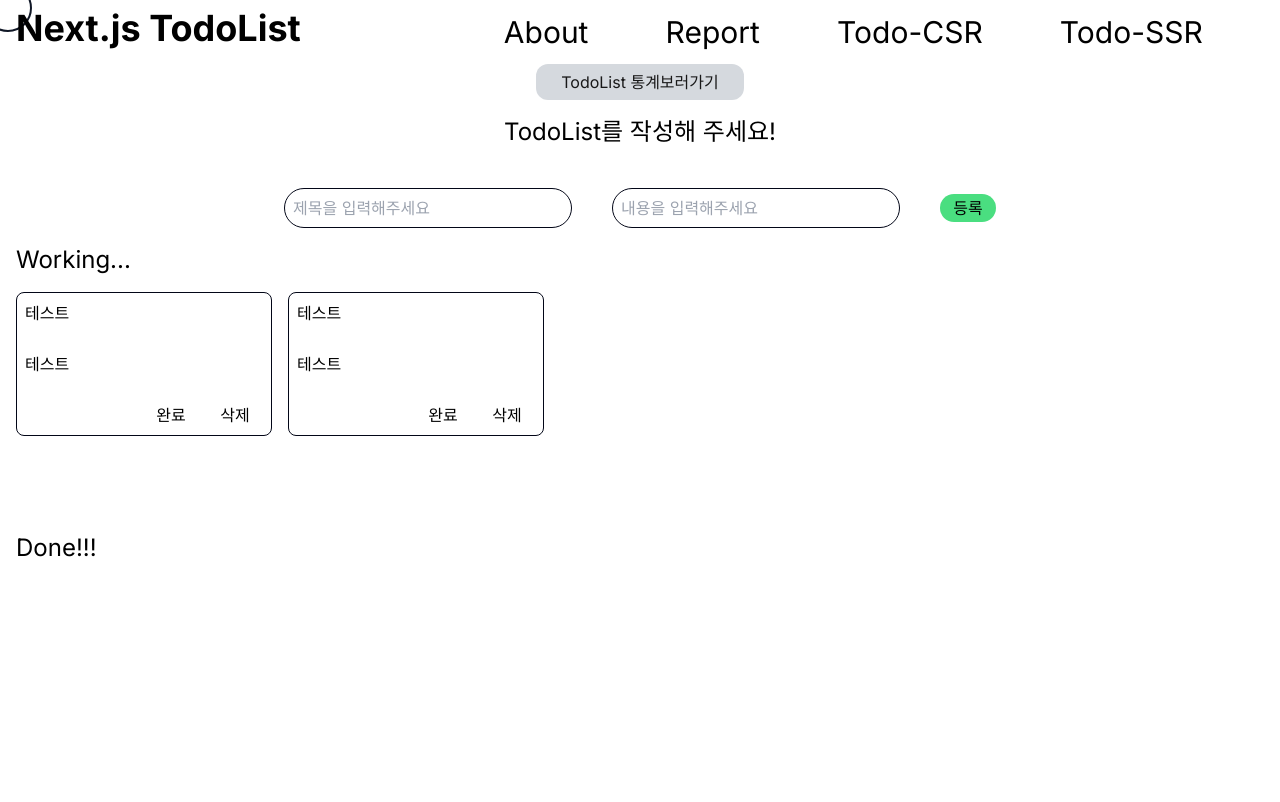
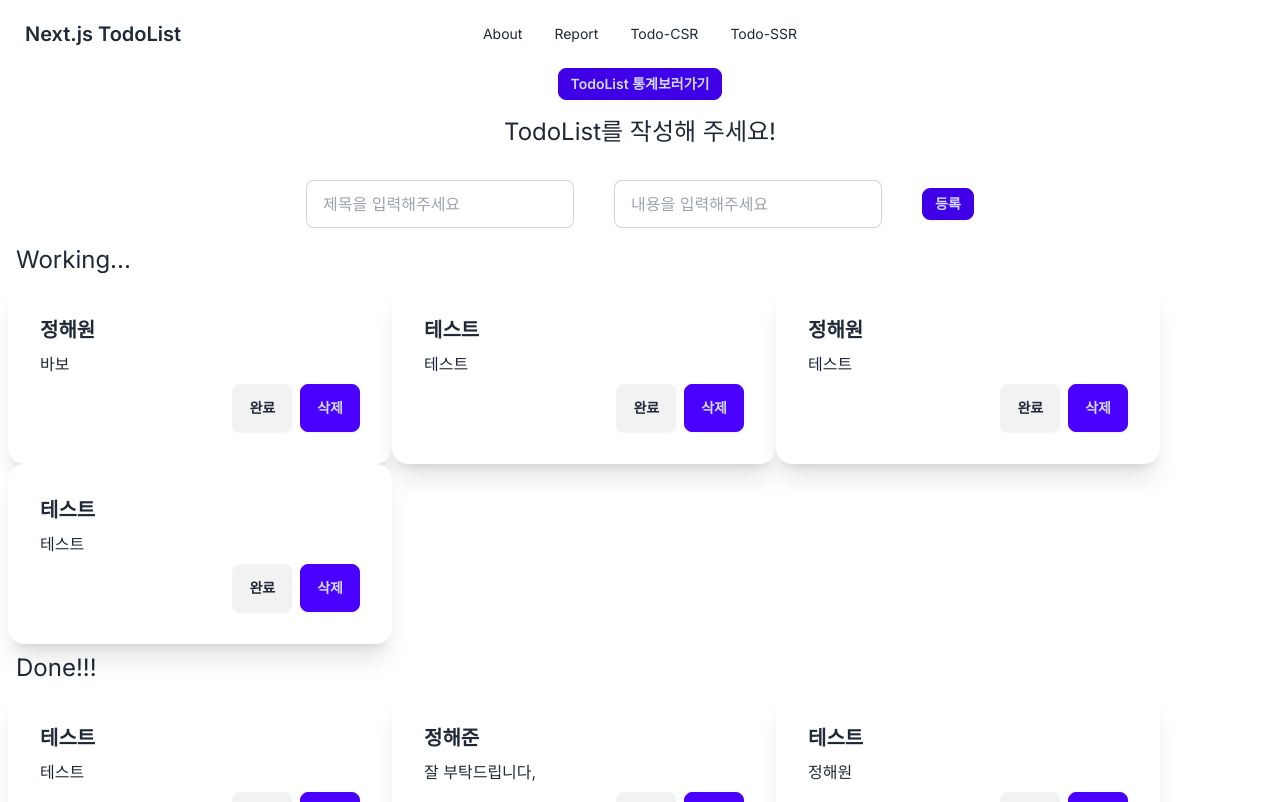
Before and after one commit to DecidedCard/nextjs-todolist, a Next.js app: page /todo-csr in a window 1280 px wide. Shown: the top 802 px of the page. Built offline with nearby package versions, Linux system fonts and the light colour scheme; data requests are answered from the project's data file.

Commit message:
[style] daizy ui css 수정

```diff
--- a/db.json
+++ b/db.json
@@ -9,10 +9,46 @@
       "id": "6a6b",
       "title": "테스트",
       "contents": "테스트",
+      "isDone": true
+    },
+    {
+      "id": "1ec8",
+      "title": "정해원",
+      "contents": "바보",
       "isDone": false
     },
     {
-      "id": "fa6b",
+      "id": "a83b",
+      "title": "정해준",
+      "contents": "잘 부탁드립니다,",
+      "isDone": true
+    },
+    {
+      "id": "9b27",
+      "title": "테스트",
+      "contents": "테스트",
+      "isDone": false
+    },
+    {
+      "id": "cba1",
+      "title": "정해원 ",
+      "contents": "테스트",
+      "isDone": false
+    },
+    {
+      "id": "2769",
+      "title": "테스트",
+      "contents": "정해원",
+      "isDone": true
+    },
+    {
+      "id": "9b33",
+      "title": "바보",
+      "contents": "멍청이",
+      "isDone": true
+    },
+    {
+      "id": "1c80",
       "title": "테스트",
       "contents": "테스트",
       "isDone": false
--- a/package.json
+++ b/package.json
@@ -21,6 +21,7 @@
     "@types/react": "^18",
     "@types/react-dom": "^18",
     "autoprefixer": "^10.0.1",
+    "daisyui": "^4.7.3",
     "eslint": "^8",
     "eslint-config-next": "14.1.3",
     "postcss": "^8",
--- a/src/app/api/todoList/[id]/route.ts
+++ b/src/app/api/todoList/[id]/route.ts
@@ -6,6 +6,14 @@
 ) {
   const { id } = params;
   const { isDone } = await request.json();
+
+  const response = await fetch(`${url}/${id}`, {
+    method: "PATCH",
+    headers: {
+      "Content-Type": "application/json",
+    },
+    body: JSON.stringify({ isDone }),
+  });
 
   if (!id || !isDone) {
     return new Response(
@@ -16,14 +24,6 @@
       }
     );
   }
-
-  const response = await fetch(`${url}/${id}`, {
-    method: "PATCH",
-    headers: {
-      "Content-Type": "application/json",
-    },
-    body: JSON.stringify({ isDone }),
-  });
 
   if (!response.ok) {
     return new Response(
--- a/src/app/layout.tsx
+++ b/src/app/layout.tsx
@@ -3,7 +3,6 @@
 import "./globals.css";
 import Navigation from "@/components/Navigation";
 import QueryProvider from "./QueryProvider";
-import Header from "@/components/Header";
 import MousePointer from "@/components/MousePointer";
 
 const inter = Inter({ subsets: ["latin"] });
@@ -24,7 +23,6 @@
         <MousePointer>
           {" "}
           <div className="flex justify-between min-w-max">
-            <Header />
             <Navigation />
           </div>
           <QueryProvider>{children}</QueryProvider>
--- a/src/app/todo-ssr/page.tsx
+++ b/src/app/todo-ssr/page.tsx
@@ -10,12 +10,9 @@
 
   return (
     <main>
-      <Link href={"/report"}>
-        <p className="flex justify-center items-center bg-green-400 w-52 h-9 rounded-xl opacity-90 mx-auto">
-          TodoList 통계보러가기
-        </p>
-      </Link>
-
+      <div className="flex justify-center">
+        <Link href={"/report"}>TodoList 통계보러가기</Link>
+      </div>
       <div className="min-h-72">
         <h2 className="text-2xl ml-4">Working...</h2>
         <section className="flex flex-wrap m-2">
@@ -25,12 +22,11 @@
             })
             .map((item) => {
               return (
-                <div
-                  key={item.id}
-                  className="flex flex-col justify-between m-2 p-2 min-w-64 min-h-36 rounded-lg border border-solid border-slate-950 bg-amber-100 bg-opacity-60"
-                >
-                  <h2>{item.title}</h2>
-                  <p>{item.contents}</p>
+                <div key={item.id} className="card w-96 bg-base-100 shadow-xl">
+                  <div className="card-body">
+                    <h2 className="card-title">{item.title}</h2>
+                    <p>{item.contents}</p>
+                  </div>
                 </div>
               );
             })}
@@ -45,12 +41,11 @@
             })
             .map((item) => {
               return (
-                <div
-                  key={item.id}
-                  className="flex flex-col justify-between m-2 p-2 min-w-64 min-h-36 rounded-lg border border-solid border-slate-950 bg-amber-100 bg-opacity-60"
-                >
-                  <h2>{item.title}</h2>
-                  <p>{item.contents}</p>
+                <div key={item.id} className="card w-96 bg-base-100 shadow-xl">
+                  <div className="card-body">
+                    <h2 className="card-title">{item.title}</h2>
+                    <p>{item.contents}</p>
+                  </div>
                 </div>
               );
             })}
--- a/src/components/Header.tsx
+++ /dev/null
@@ -1,14 +0,0 @@
-import Link from "next/link";
-import React from "react";
-
-const Header = () => {
-  return (
-    <header className="flex justify-center items-center ml-4 min-w-max h-14 text-4xl font-bold hover:scale-110 duration-300">
-      <Link href={"/"}>
-        <h1>Next.js TodoList</h1>
-      </Link>
-    </header>
-  );
-};
-
-export default Header;
--- a/src/components/MousePointer.tsx
+++ b/src/components/MousePointer.tsx
@@ -19,7 +19,7 @@
       {children}
       <div
         style={{ transform: `translate(${xy?.x}px, ${xy?.y}px)` }}
-        className="absolute ease-linear duration-75 rounded-full -z-10 w-12 h-12 -left-4 -top-4 border-2 border-solid border-gray-900"
+        className="absolute rounded-full -z-10 w-12 h-12 -left-4 -top-4 border-2 border-solid border-white"
       />
     </div>
   );
--- a/src/components/Navigation.tsx
+++ b/src/components/Navigation.tsx
@@ -3,20 +3,65 @@
 
 const Navigation = () => {
   return (
-    <nav className="flex justify-evenly items-center w-4/6 h-16 text-3xl">
-      <Link href={"/about"} className="hover:scale-125 duration-300">
-        About
-      </Link>
-      <Link href={"/report"} className="hover:scale-125 duration-300">
-        Report
-      </Link>
-      <Link href={"/todo-csr"} className="hover:scale-125 duration-300">
-        Todo-CSR
-      </Link>
-      <Link href={"/todo-ssr"} className="hover:scale-125 duration-300">
-        Todo-SSR
-      </Link>
-    </nav>
+    <div className="navbar bg-base-100">
+      <div className="navbar-start">
+        <div className="dropdown">
+          <div tabIndex={0} role="button" className="btn btn-ghost lg:hidden">
+            <svg
+              xmlns="http://www.w3.org/2000/svg"
+              className="h-5 w-5"
+              fill="none"
+              viewBox="0 0 24 24"
+              stroke="currentColor"
+            >
+              <path
+                strokeLinecap="round"
+                strokeLinejoin="round"
+                strokeWidth="2"
+                d="M4 6h16M4 12h8m-8 6h16"
+              />
+            </svg>
+          </div>
+          <ul
+            tabIndex={0}
+            className="menu menu-sm dropdown-content mt-3 z-[1] p-2 shadow bg-base-100 rounded-box w-52"
+          >
+            <li>
+              <Link href={"/about"}>About</Link>
+            </li>
+            <li>
+              <Link href={"/report"}>Report</Link>
+            </li>
+            <li>
+              <Link href={"/todo-csr"}>Todo-CSR</Link>
+            </li>
+            <li>
+              <Link href={"/todo-ssr"}>Todo-SSR</Link>
+            </li>
+          </ul>
+        </div>
+        <Link href={"/"} className="btn btn-ghost text-xl">
+          Next.js TodoList
+        </Link>
+      </div>
+      <div className="navbar-center hidden lg:flex">
+        <ul className="menu menu-horizontal px-1">
+          <li>
+            <Link href={"/about"}>About</Link>
+          </li>
+          <li>
+            <Link href={"/report"}>Report</Link>
+          </li>
+          <li>
+            <Link href={"/todo-csr"}>Todo-CSR</Link>
+          </li>
+          <li>
+            <Link href={"/todo-ssr"}>Todo-SSR</Link>
+          </li>
+        </ul>
+      </div>
+      <div className="navbar-end"></div>
+    </div>
   );
 };
 
--- a/src/components/TodoListComponents/InputForm.tsx
+++ b/src/components/TodoListComponents/InputForm.tsx
@@ -23,16 +23,16 @@
           placeholder="제목을 입력해주세요"
           value={title}
           onChange={onChangeTitleHandler}
-          className="border border-solid border-slate-950 rounded-3xl p-2 w-72 h-10 bg-opacity-60"
+          className="input input-bordered w-full max-w-xs"
         />
         <input
           type="text"
           placeholder="내용을 입력해주세요"
           value={contents}
           onChange={onChangeContentsHandler}
-          className="border border-solid border-slate-950 rounded-3xl p-2 w-72 h-10 bg-opacity-60"
+          className="input input-bordered w-full max-w-xs"
         />
-        <button type="submit" className="bg-green-400 w-14 h-7 rounded-2xl">
+        <button type="submit" className="btn btn-active btn-primary btn-sm">
           등록
         </button>
       </div>
--- a/src/components/TodoListComponents/ReportNavigateButton.tsx
+++ b/src/components/TodoListComponents/ReportNavigateButton.tsx
@@ -9,7 +9,7 @@
   return (
     <button
       onClick={() => route.push("/report")}
-      className="w-52 h-9 rounded-xl opacity-90 bg-gray-300"
+      className="btn btn-active btn-primary btn-sm"
     >
       TodoList 통계보러가기
     </button>
--- a/src/components/TodoListComponents/TodoList.tsx
+++ b/src/components/TodoListComponents/TodoList.tsx
@@ -21,27 +21,26 @@
           })
           .map((item) => {
             return (
-              <div
-                key={item.id}
-                className="flex flex-col justify-between m-2 p-2 min-w-64 min-h-36 rounded-lg border border-solid border-slate-950 bg-opacity-60"
-              >
-                <h3>{item.title}</h3>
+              <div key={item.id} className="card w-96 bg-base-100 shadow-xl">
+                <div className="card-body">
+                  <h2 className="card-title">{item.title}</h2>
                   <p>{item.contents}</p>
-                <div className="flex justify-end gap-2">
+                  <div className="card-actions justify-end">
                     <button
-                    onClick={() =>
-                      updateMutate({ id: item.id, isDone: item.isDone })
-                    }
-                    className=" w-14 rounded-2xl"
+                      className="btn"
+                      onClick={() => {
+                        updateMutate({ id: item.id, isDone: item.isDone });
+                      }}
                     >
                       {item.isDone ? "취소" : "완료"}
                     </button>
                     <button
+                      className="btn btn-primary"
                       onClick={() => deleteMutate(item.id)}
-                    className=" w-14 rounded-2xl"
                     >
                       삭제
                     </button>
+                  </div>
                 </div>
               </div>
             );
--- a/tailwind.config.ts
+++ b/tailwind.config.ts
@@ -12,6 +12,6 @@
       backgroundImage: {},
     },
   },
-  plugins: [],
+  plugins: [require("daisyui")],
 };
 export default config;
```
Also changed, not shown: 1 other file (tests, documents, lock files or other folders). Lines whose indentation alone changed are shown as unchanged.
